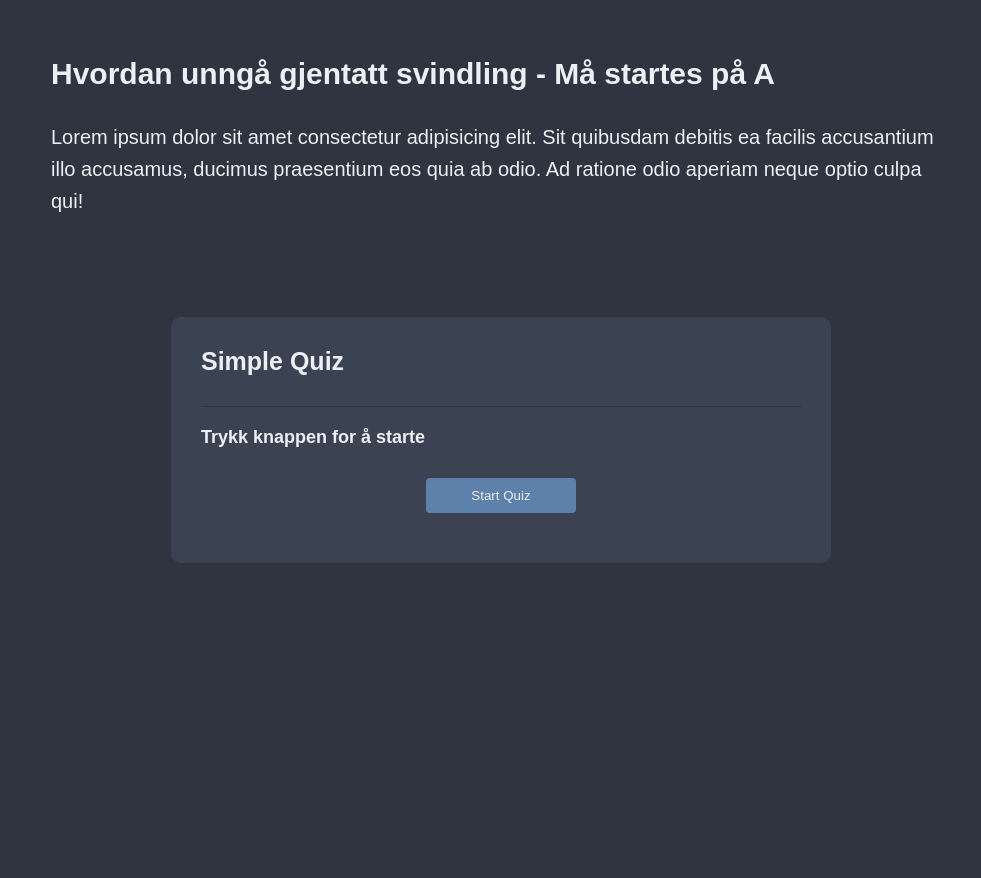
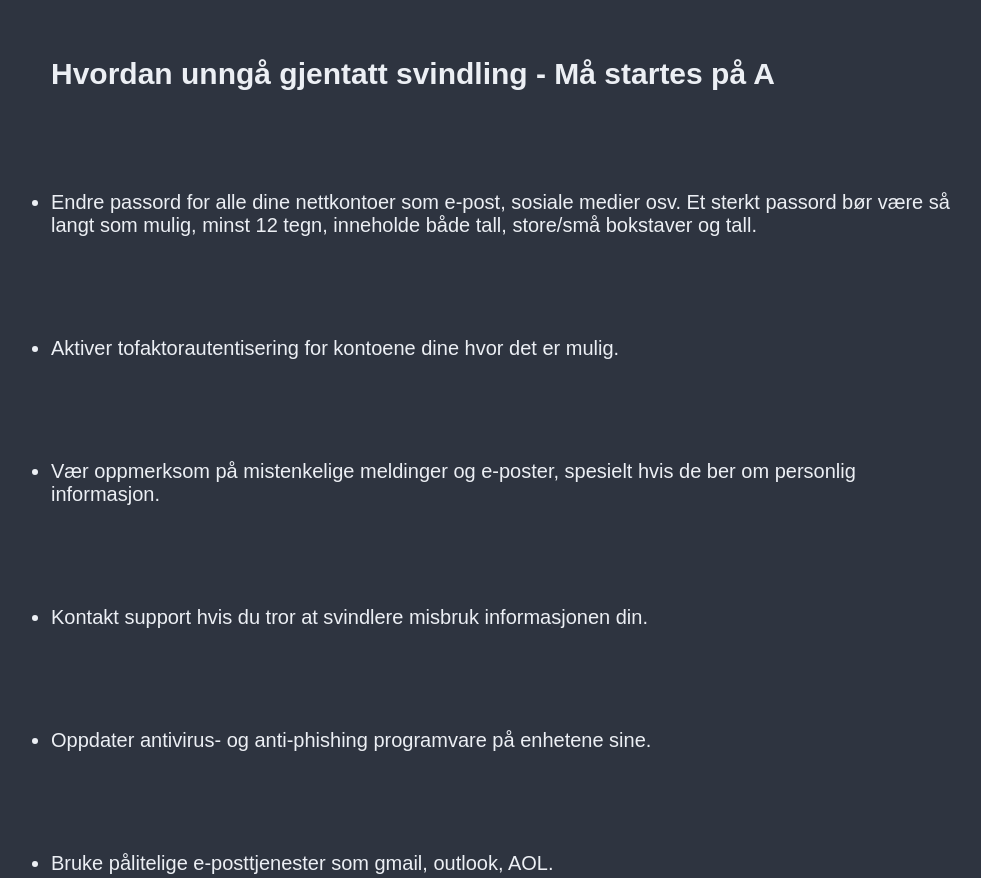
Before and after one commit to TobiasMidtgard/ProsjektOppgaveNettside, a plain HTML site: page index.html in a window 1280 px wide. Shown: the part 9720-10598 px from the top of the page, without its empty margins (139-1120 px from the left). Drawn offline with Linux system fonts and the light colour scheme.

Commit message:
gjentatt svindling index.html
Skrev om hvordan unngå gjentatt svindling

```diff
--- a/index.html
+++ b/index.html
@@ -276,9 +276,15 @@
       Hvordan unngå gjentatt svindling - Må startes på A
     </h2>
     <p class="infoText">
-      Lorem ipsum dolor sit amet consectetur adipisicing elit. Sit quibusdam
-      debitis ea facilis accusantium illo accusamus, ducimus praesentium eos
-      quia ab odio. Ad ratione odio aperiam neque optio culpa qui!
+      <ul>
+        <li>Endre passord for alle dine nettkontoer som e-post, sosiale medier osv.
+          Et sterkt passord bør være så langt som mulig, minst 12 tegn, inneholde både tall, store/små bokstaver og tall.</li>
+        <li>Aktiver tofaktorautentisering for kontoene dine hvor det er mulig.</li>
+        <li>Vær oppmerksom på mistenkelige meldinger og e-poster, spesielt hvis de ber om personlig informasjon.</li>
+        <li>Kontakt support hvis du tror at svindlere misbruk informasjonen din.</li>
+        <li>Oppdater antivirus- og anti-phishing programvare på enhetene sine.</li>
+        <li>Bruke pålitelige e-posttjenester som gmail, outlook, AOL.</li>
+      </ul>
     </p>
     <!-- Quiz -->
     <div class="app">
```
